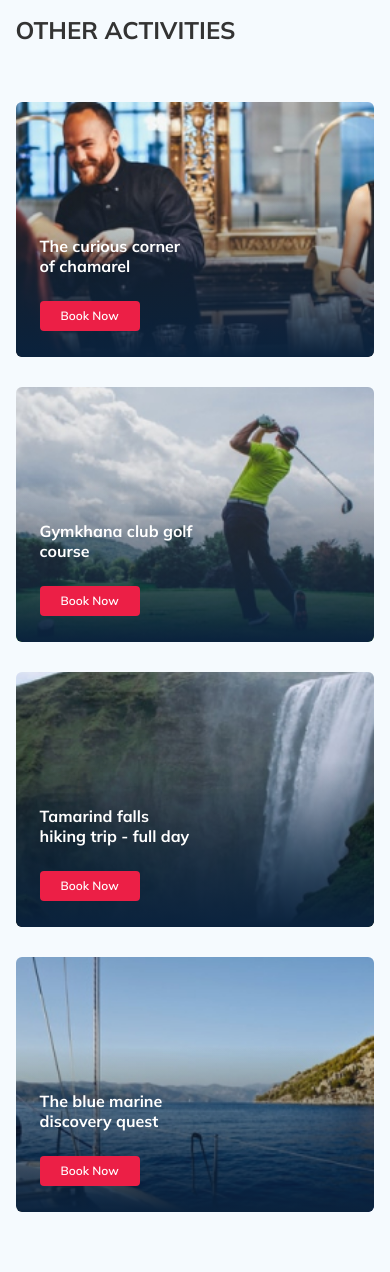
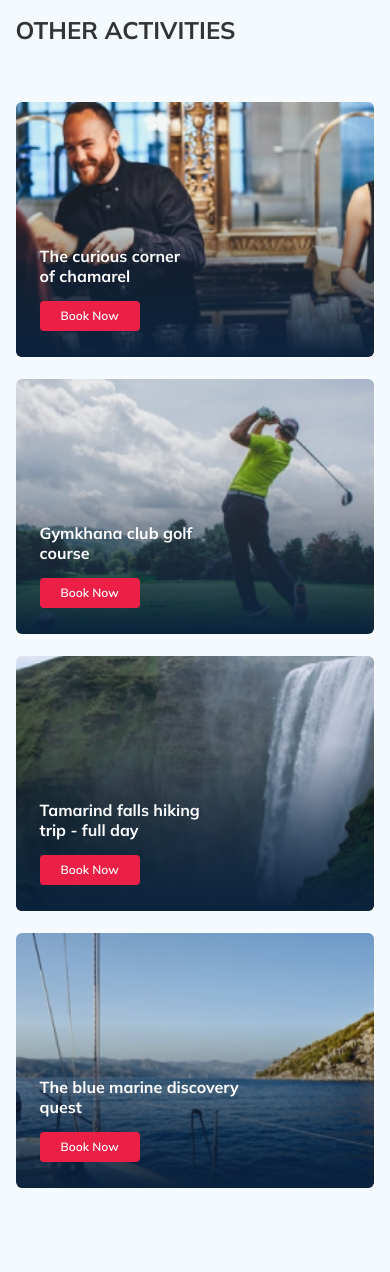
Before and after one commit to Jorine11/tour-plan, a PHP site: page / in a window 390 px wide. Shown: the part 2011-3283 px from the top of the page. After the commit the page ends 3199 px from the top, so only its background shows below. Run offline with PHP 8.4, Linux system fonts and the light colour scheme; some libraries are stand-ins or nearby versions.

Commit message:
fix: response activities

```diff
--- a/css/style.css
+++ b/css/style.css
@@ -769,7 +769,7 @@ button {
 
 .activities-cards__item {
   width: 255px;
-  height: 255px;
+  min-height: 255px;
   position: relative;
   display: -webkit-box;
   display: -ms-flexbox;
@@ -816,14 +816,13 @@ button {
 }
 
 .activities-card__title {
-  width: 160px;
   margin: 0;
   font-style: normal;
   font-weight: bold;
   font-size: 16px;
   line-height: 20px;
   color: #fff;
-  margin-bottom: 25px;
+  margin-bottom: 15px;
 }
 
 .activities-card__button {
@@ -1195,7 +1194,7 @@ template {
   }
   .activities-cards__item {
     width: 230px;
-    height: 230px;
+    min-height: 230px;
   }
 }
 
@@ -1292,6 +1291,9 @@ template {
   .review__button--next {
     right: 2px;
   }
+  .activities {
+    padding: 50px 0 100px 0;
+  }
   .activities-cards {
     -ms-flex-wrap: wrap;
         flex-wrap: wrap;
@@ -1299,7 +1301,7 @@ template {
   }
   .activities-cards__item {
     width: 339px;
-    height: 255px;
+    min-height: 255px;
   }
 }
 
@@ -1417,7 +1419,7 @@ template {
   }
   .activities-cards__item {
     width: 49%;
-    height: 230px;
+    min-height: 230px;
   }
 }
 
@@ -1469,10 +1471,10 @@ template {
   }
   .activities-cards__item {
     width: 100%;
-    height: 255px;
+    min-height: 255px;
   }
   .activities-cards__item:not(:last-child) {
-    margin-bottom: 20px;
+    margin-bottom: 12px;
   }
 }
 
@@ -1568,5 +1570,16 @@ template {
   .review-slide__item {
     padding: 0 30px 30px 30px;
   }
+  .activities {
+    padding: 25px 0 60px 0;
+  }
+  .activities-title {
+    font-style: normal;
+    font-weight: bold;
+    font-size: 18px;
+    line-height: 23px;
+    text-transform: uppercase;
+    margin-bottom: 36px;
+  }
 }
 /*# sourceMappingURL=style.css.map */
--- a/index.html
+++ b/index.html
@@ -352,7 +352,8 @@
               class="activities-card__img"
             />
             <h3 class="activities-card__title">
-              The curious corner of chamarel
+              The curious corner <br />
+              of chamarel
             </h3>
             <button class="activities-card__button">Book Now</button>
           </div>
@@ -362,7 +363,10 @@
               alt="Gymkhana club golf course"
               class="activities-card__img"
             />
-            <h3 class="activities-card__title">Gymkhana club golf course</h3>
+            <h3 class="activities-card__title">
+              Gymkhana club golf <br />
+              course
+            </h3>
             <button class="activities-card__button">Book Now</button>
           </div>
           <div class="activities-cards__item">
@@ -372,7 +376,8 @@
               class="activities-card__img"
             />
             <h3 class="activities-card__title">
-              Tamarind falls hiking trip - full day
+              Tamarind falls hiking <br />
+              trip - full day
             </h3>
             <button class="activities-card__button">Book Now</button>
           </div>
@@ -383,7 +388,8 @@
               class="activities-card__img"
             />
             <h3 class="activities-card__title">
-              The blue marine discovery quest
+              The blue marine discovery <br />
+              quest
             </h3>
             <button class="activities-card__button">Book Now</button>
           </div>
--- a/sass/_media.sass
+++ b/sass/_media.sass
@@ -10,7 +10,7 @@
     &-cards
       &__item
         width: 230px
-        height: 230px
+        min-height: 230px
 @media (max-width: 992px)
   .container
     max-width: 700px
@@ -80,12 +80,13 @@
       &--next
         right: 2px
   .activities
+    padding: 50px 0 100px 0
     &-cards
       flex-wrap: wrap
       gap: 20px
       &__item
         width: 339px
-        height: 255px
+        min-height: 255px
 @media (max-width: 768px)
   .container
     max-width: 576px
@@ -164,7 +165,7 @@
       gap: 10px
       &__item
         width: 49%
-        height: 230px
+        min-height: 230px
 @media (max-width: 578px)
   .hotel
     padding-top: 5px
@@ -198,9 +199,9 @@
       gap: 10px
       &__item
         width: 100%
-        height: 255px
+        min-height: 255px
         &:not(:last-child)
-          margin-bottom: 20px
+          margin-bottom: 12px
 
 @media (max-width: 480px)
   .navbar
@@ -278,3 +279,12 @@
     &-slide
       &__item
         padding: 0 30px 30px 30px
+  .activities
+    padding: 25px 0 60px 0
+    &-title
+      font-style: normal
+      font-weight: bold
+      font-size: 18px
+      line-height: 23px
+      text-transform: uppercase
+      margin-bottom: 36px
--- a/sass/blocks/_activities.sass
+++ b/sass/blocks/_activities.sass
@@ -13,7 +13,7 @@
     justify-content: space-between
     &__item
       width: 255px
-      height: 255px
+      min-height: 255px
       position: relative
       display: flex
       flex-direction: column
@@ -45,14 +45,13 @@
       bottom: 0
       z-index: -2
     &__title
-      width: 160px
       margin: 0
       font-style: normal
       font-weight: bold
       font-size: 16px
       line-height: 20px
       color: $light
-      margin-bottom: 25px
+      margin-bottom: 15px
     &__button
       font-style: normal
       font-weight: 600
```
Also changed, not shown: 1 other file.
